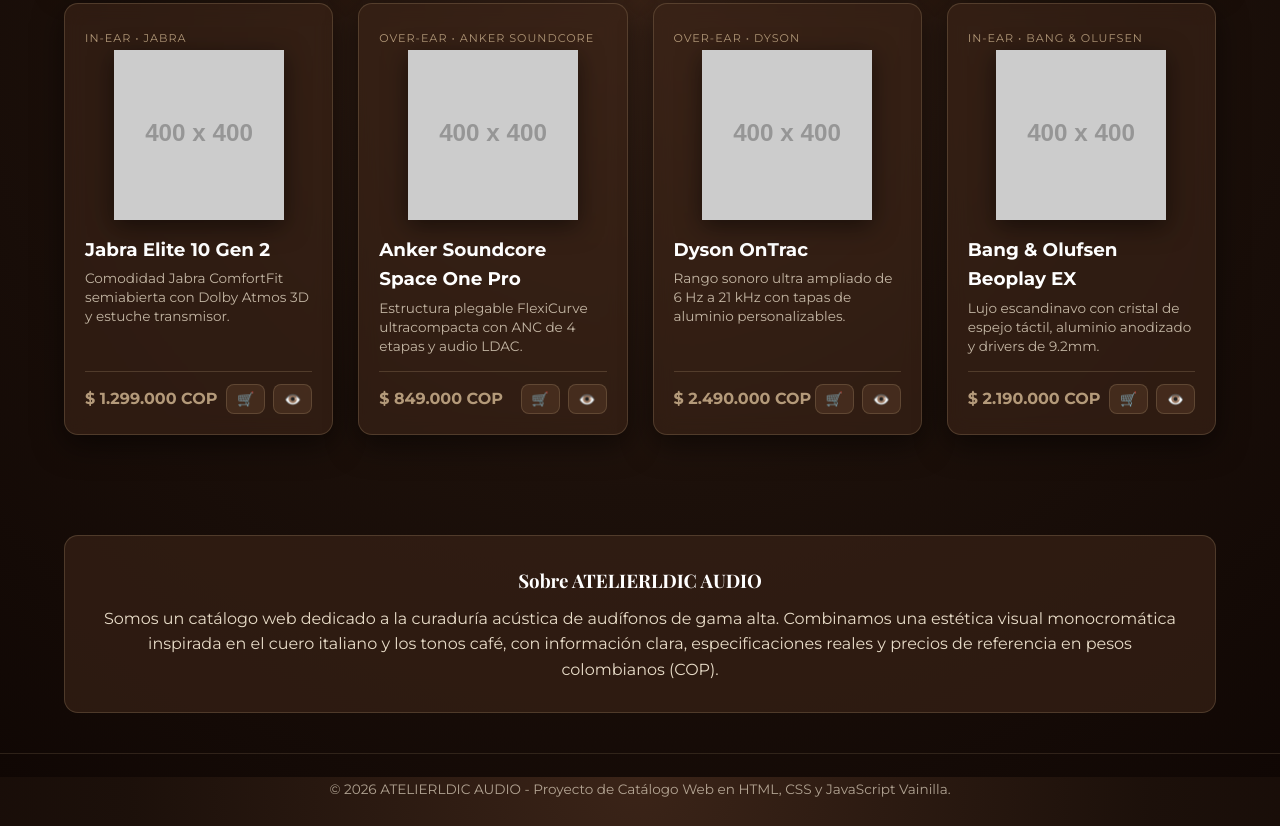
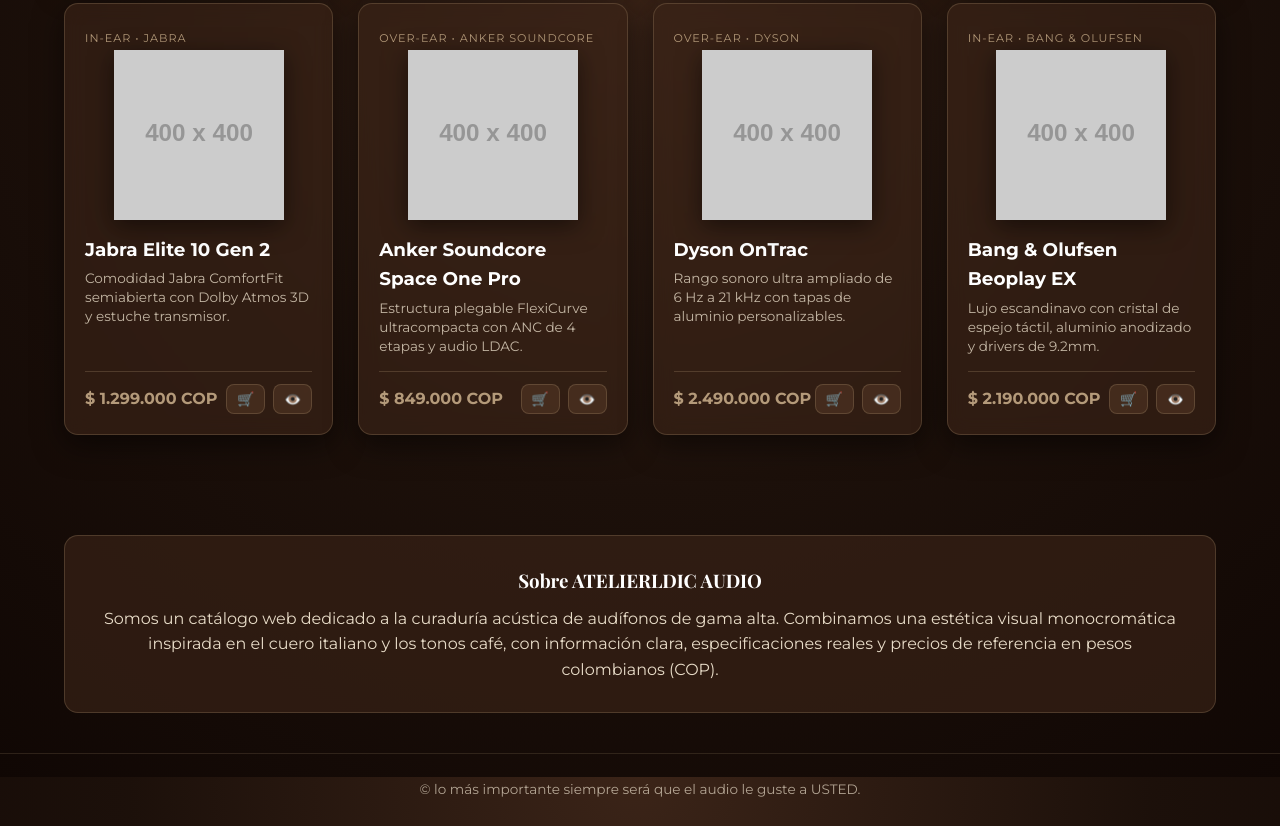
Before and after one commit to Vhampirinetha/P-GINA-WEB-prueba-, a plain HTML site: page index.html in a window 1280 px wide. Shown: the part 3223-4049 px from the top of the page. Drawn offline with nearby package versions, Linux system fonts and the light colour scheme; placeholder pictures from the web are drawn by us.

Commit message:
Update index.html

```diff
--- a/index.html
+++ b/index.html
@@ -165,7 +165,7 @@
     <!-- 8. PIE DE PÁGINA -->
     <footer class="footer">
         <div class="contenedor">
-            <p>&copy; 2026 ATELIERLDIC AUDIO - Proyecto de Catálogo Web en HTML, CSS y JavaScript Vainilla.</p>
+            <p>&copy; lo más importante siempre será que el audio le guste a USTED.</p>
         </div>
     </footer>
 
```
